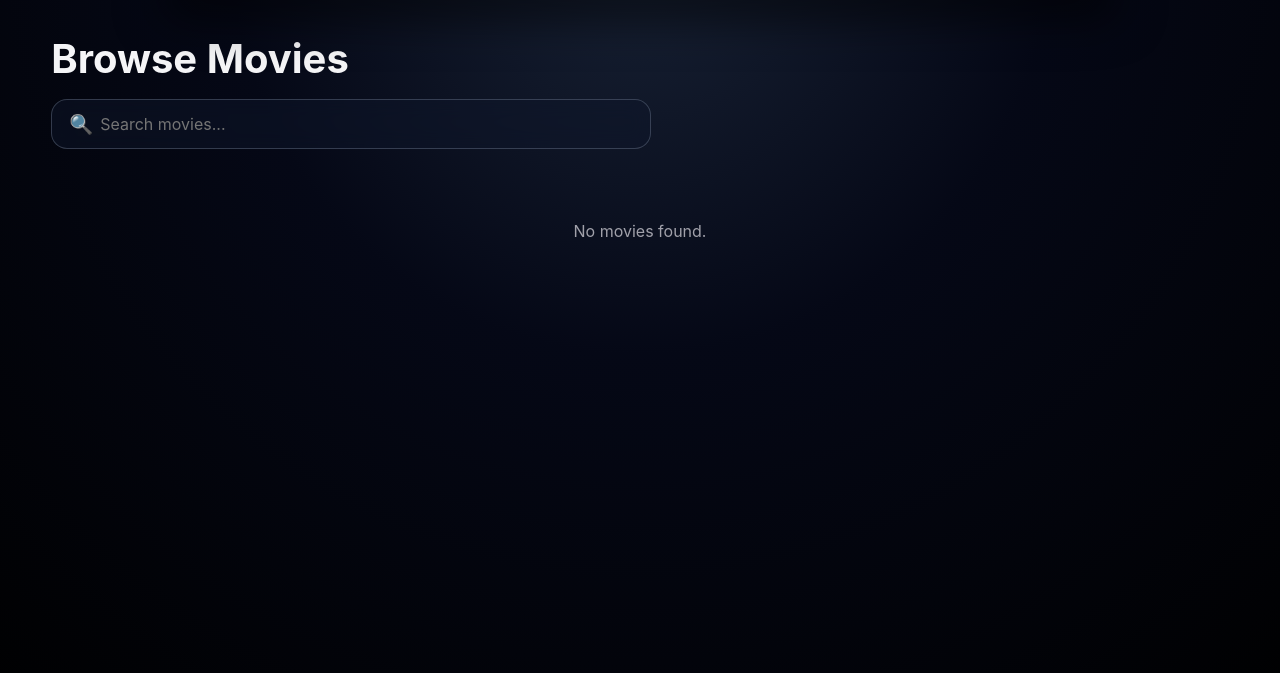
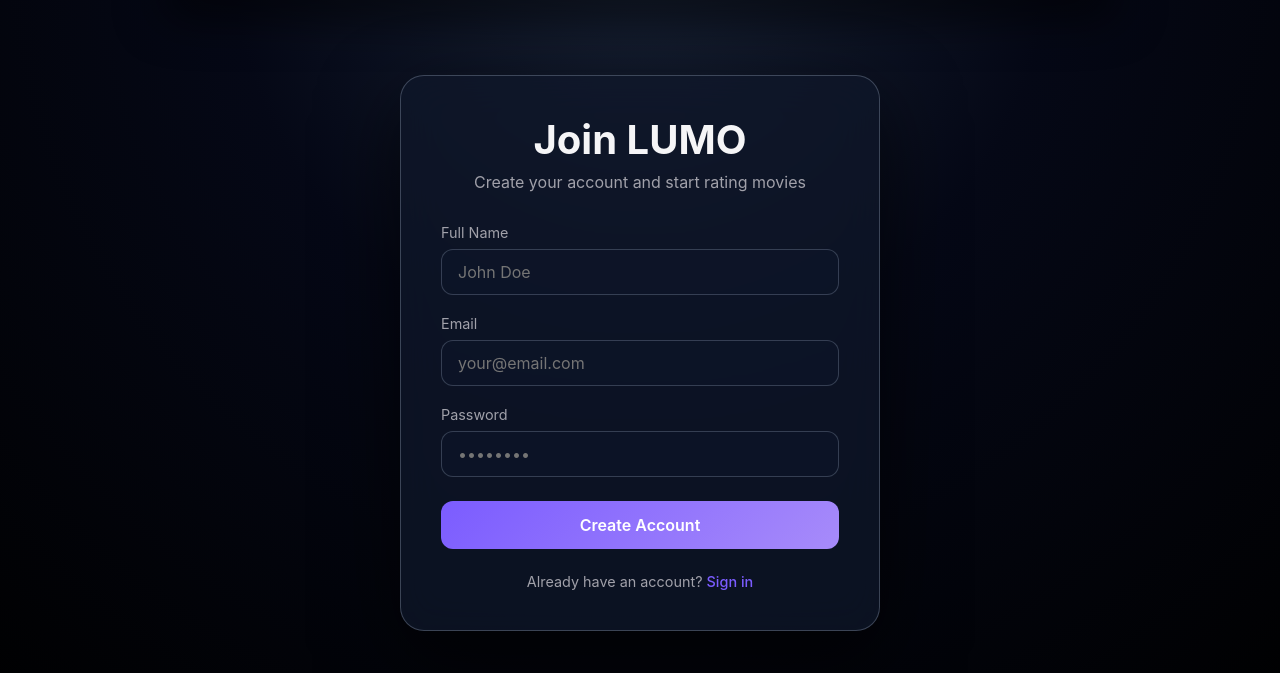
Before and after one commit to RobinsonX47/LUMO, a Flask app: page /auth/register in a window 1280 px wide. Shown: the part 55-728 px from the top of the page. Run offline with Flask 3, Linux system fonts and the light colour scheme.

Commit message:
Updated code

```diff
--- a/templates/auth/login.html
+++ b/templates/auth/login.html
@@ -1,12 +1,12 @@
 {% extends "base.html" %}
-{% block title %}Login – CineSphere{% endblock %}
+{% block title %}Login – LUMO{% endblock %}
 {% block content %}
 
 <div style="max-width: 480px; margin: 40px auto;">
   <div class="card-glass" style="padding: 40px;">
     <h1 style="margin-bottom: 8px; text-align: center;">Welcome Back</h1>
     <p style="text-align: center; color: var(--muted); margin-bottom: 32px;">
-      Sign in to continue to CineSphere
+      Sign in to continue to LUMO
     </p>
 
     {% with messages = get_flashed_messages() %}
--- a/templates/auth/register.html
+++ b/templates/auth/register.html
@@ -1,56 +1,81 @@
 {% extends "base.html" %}
-{% block title %}Browse Movies – CineSphere{% endblock %}
+{% block title %}Sign Up – LUMO{% endblock %}
 {% block content %}
 
-<section style="margin-bottom: 32px;">
-  <h1 style="margin-bottom: 16px;">Browse Movies</h1>
+<div style="max-width: 480px; margin: 40px auto;">
+  <div class="card-glass" style="padding: 40px;">
+    <h1 style="margin-bottom: 8px; text-align: center;">Join LUMO</h1>
+    <p style="text-align: center; color: var(--muted); margin-bottom: 32px;">
+      Create your account and start rating movies
+    </p>
 
-  <form method="GET" action="{{ url_for('movies.movie_list') }}" style="margin-bottom: 32px;">
-    <div style="position: relative; max-width: 600px;">
+    {% with messages = get_flashed_messages() %}
+      {% if messages %}
+        <div style="background: rgba(239, 68, 68, 0.15); border: 1px solid rgba(239, 68, 68, 0.4); border-radius: 12px; padding: 12px; margin-bottom: 24px; color: #fca5a5;">
+          {% for message in messages %}
+            {{ message }}
+          {% endfor %}
+        </div>
+      {% endif %}
+    {% endwith %}
+
+    <form method="POST" action="{{ url_for('auth.register') }}">
+      <div style="margin-bottom: 20px;">
+        <label style="display: block; margin-bottom: 8px; font-size: 0.9rem; color: var(--muted);">Full Name</label>
         <input
           type="text"
-        name="q"
-        placeholder="Search movies..."
-        value="{{ request.args.get('q', '') }}"
-        style="width: 100%; padding: 14px 20px 14px 48px; border-radius: 16px; border: 1px solid rgba(148, 163, 184, 0.3); background: rgba(15, 23, 42, 0.5); color: var(--text); font-size: 1rem; backdrop-filter: blur(10px);"
+          name="name"
+          required
+          style="width: 100%; padding: 12px 16px; border-radius: 12px; border: 1px solid rgba(148, 163, 184, 0.3); background: rgba(15, 23, 42, 0.5); color: var(--text); font-size: 1rem;"
+          placeholder="John Doe"
         />
-      <span style="position: absolute; left: 18px; top: 50%; transform: translateY(-50%); font-size: 1.2rem;">🔍</span>
       </div>
+
+      <div style="margin-bottom: 20px;">
+        <label style="display: block; margin-bottom: 8px; font-size: 0.9rem; color: var(--muted);">Email</label>
+        <input
+          type="email"
+          name="email"
+          required
+          style="width: 100%; padding: 12px 16px; border-radius: 12px; border: 1px solid rgba(148, 163, 184, 0.3); background: rgba(15, 23, 42, 0.5); color: var(--text); font-size: 1rem;"
+          placeholder="your@email.com"
+        />
+      </div>
+
+      <div style="margin-bottom: 24px;">
+        <label style="display: block; margin-bottom: 8px; font-size: 0.9rem; color: var(--muted);">Password</label>
+        <input
+          type="password"
+          name="password"
+          required
+          minlength="6"
+          style="width: 100%; padding: 12px 16px; border-radius: 12px; border: 1px solid rgba(148, 163, 184, 0.3); background: rgba(15, 23, 42, 0.5); color: var(--text); font-size: 1rem;"
+          placeholder="••••••••"
+        />
+      </div>
+
+      <button
+        type="submit"
+        class="btn-primary"
+        style="width: 100%; padding: 14px; border-radius: 12px; border: none; background: linear-gradient(135deg, #7b5cff, #a78bfa); color: white; font-weight: 600; cursor: pointer; font-size: 1rem; transition: transform 0.2s ease, box-shadow 0.2s ease;"
+      >
+        Create Account
+      </button>
     </form>
 
-  {% if request.args.get('q') %}
-    <p style="color: var(--muted); margin-bottom: 16px;">
-      Found {{ movies|length }} result(s) for "{{ request.args.get('q') }}"
+    <p style="text-align: center; margin-top: 24px; color: var(--muted); font-size: 0.9rem;">
+      Already have an account?
+      <a href="{{ url_for('auth.login') }}" style="color: var(--accent); text-decoration: none; font-weight: 500;">Sign in</a>
     </p>
-  {% endif %}
-</section>
-
-<div class="movie-grid">
-  {% for movie in movies %}
-    <a href="{{ url_for('movies.movie_detail', movie_id=movie.id) }}" style="text-decoration: none; color: inherit;">
-      <div class="card-glass">
-        {% if movie.poster_path %}
-          <img src="{{ movie.poster_path }}" alt="{{ movie.title }}" class="movie-poster" />
-        {% else %}
-          <div class="movie-poster" style="background: linear-gradient(135deg, #4f46e5, #ec4899); display: flex; align-items: center; justify-content: center; font-size: 3rem;">
-            🎬
   </div>
-        {% endif %}
-        <div class="movie-title">{{ movie.title }}</div>
-        <div class="movie-meta">
-          {% if movie.release_year %}{{ movie.release_year }} • {% endif %}
-          ⭐ {{ movie.avg_rating|round(1) }}/5
-        </div>
-      </div>
-    </a>
-  {% else %}
-    <p style="grid-column: 1 / -1; text-align: center; color: var(--muted); padding: 40px;">
-      No movies found. {% if request.args.get('q') %}Try a different search term.{% endif %}
-    </p>
-  {% endfor %}
 </div>
 
 <style>
+  .btn-primary:hover {
+    transform: translateY(-2px);
+    box-shadow: 0 12px 24px rgba(123, 92, 255, 0.4);
+  }
+
   input:focus {
     outline: none;
     border-color: var(--accent);
--- a/templates/movies/detail.html
+++ b/templates/movies/detail.html
@@ -1,4 +1,4 @@
-{% extends "base.html" %} {% block title %}{{ movie.title }} – CineSphere{%
+{% extends "base.html" %} {% block title %}{{ movie.title }} – LUMO{%
 endblock %} {% block content %}
 
 <div
```
Also changed, not shown: debug_check.py (added, +49 -0 lines), templates/movies/list.html (+17 -62 lines). Lines whose indentation alone changed are shown as unchanged.
